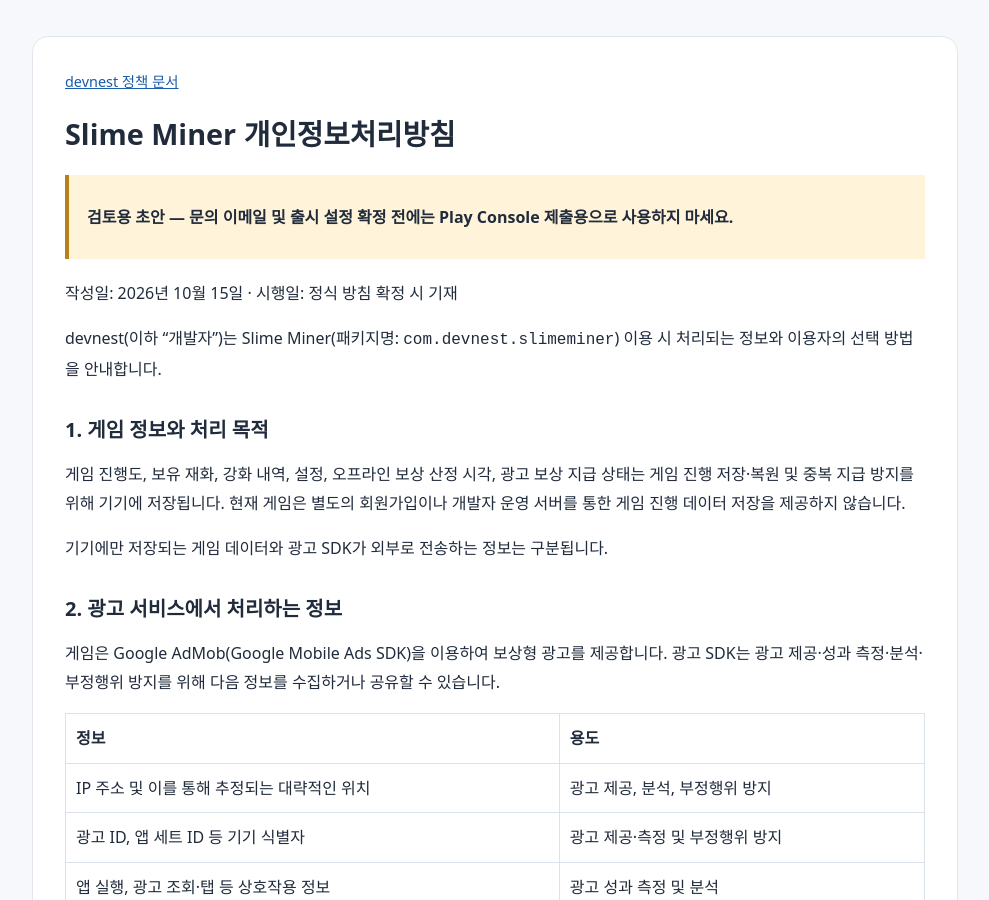
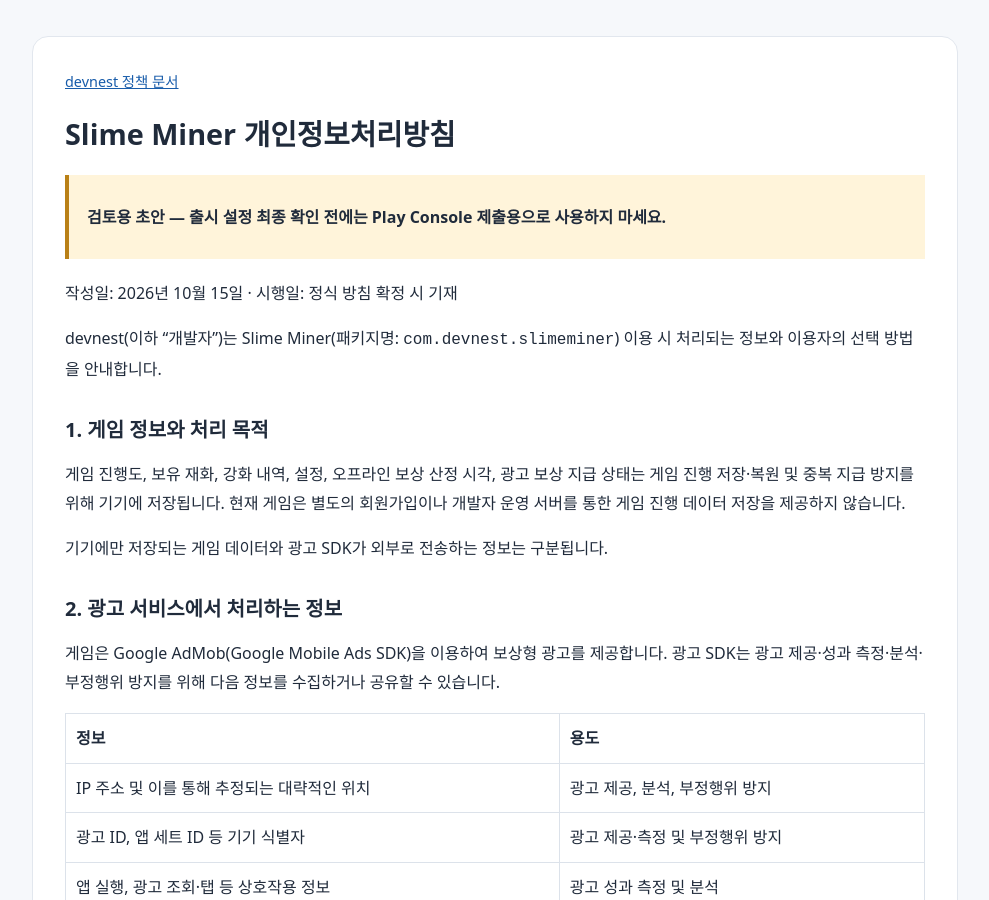
Before and after one commit to devnest25/devnest-policies, a Jekyll site: the page built from docs/slime-miner/privacy-policy.md, in a window 1280 px wide and 900 px high. Shown: the whole window, without its empty margins (145-1134 px from the left). Built offline with Jekyll 4.4.1, drawn with Linux system fonts in a browser that asks for light colours; some of the changed text lies outside the part shown.

Commit message:
docs: set confirmed privacy contact email

```diff
--- a/docs/slime-miner/privacy-policy.md
+++ b/docs/slime-miner/privacy-policy.md
@@ -4,7 +4,7 @@ title: Slime Miner 개인정보처리방침
 ---
 # Slime Miner 개인정보처리방침
 
-> **검토용 초안 — 문의 이메일 및 출시 설정 확정 전에는 Play Console 제출용으로 사용하지 마세요.**
+> **검토용 초안 — 출시 설정 최종 확인 전에는 Play Console 제출용으로 사용하지 마세요.**
 
 작성일: 2026년 10월 15일 · 시행일: 정식 방침 확정 시 기재
 
@@ -60,7 +60,7 @@ Google 광고 SDK는 전송 중 데이터를 TLS로 암호화한다고 안내합
 
 - 운영자: devnest
 - 개인정보 문의 담당: devnest
-- **문의 이메일: 운영자가 제공한 주소로 확정 예정**
+- 문의 이메일: [devnest25@gmail.com](mailto:devnest25@gmail.com)
 
 ## 8. 방침의 변경
 
```
